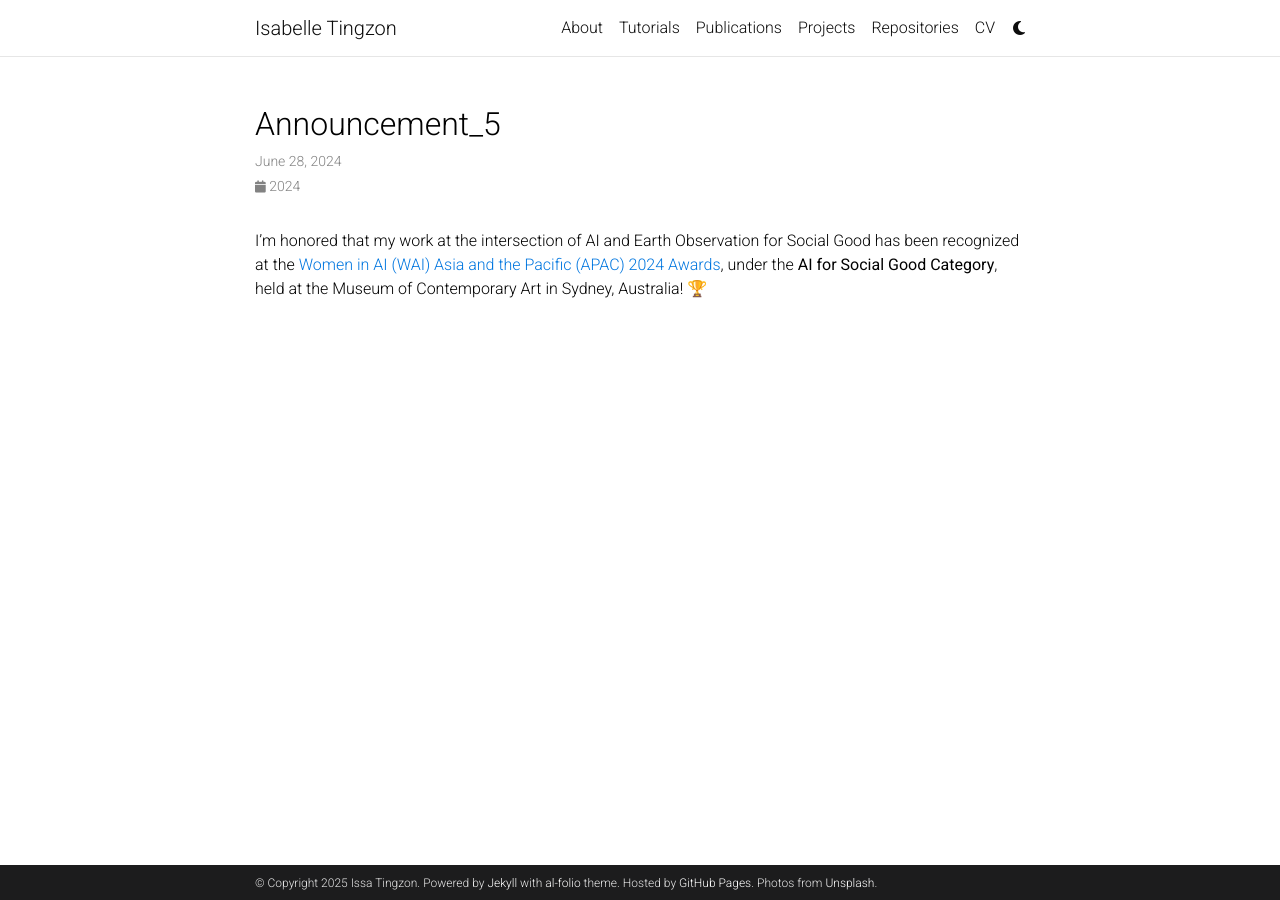
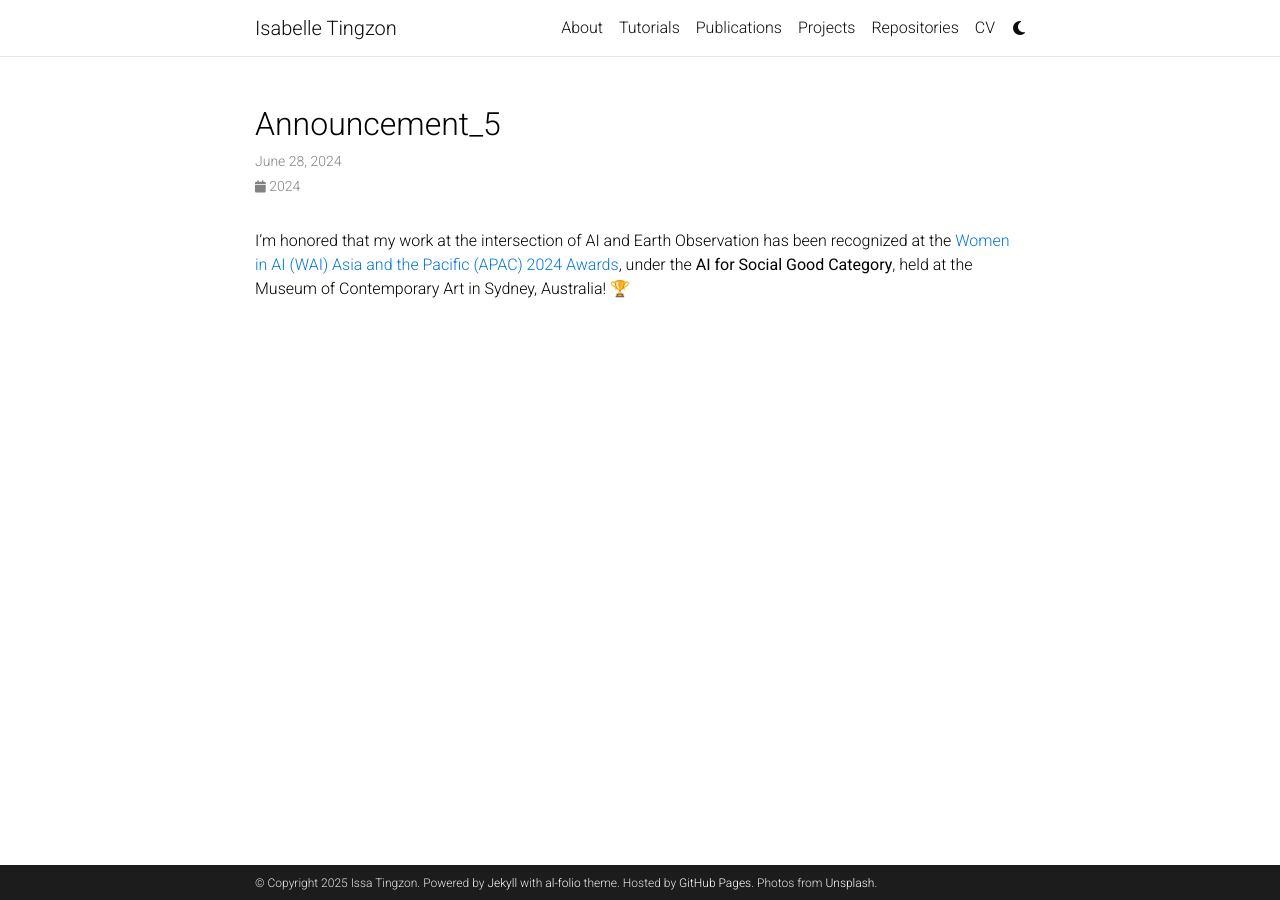
Before and after one commit to issa-tingzon/issa-tingzon.github.io, a Jekyll site: the page built from _news/announcement_5.md, in a window 1280 px wide. Built offline with Jekyll 4.4.1, drawn with Linux system fonts in a browser that asks for light colours; comment, search, counter and statistics services are not loaded; a style sheet for code colours, icons or effects is not loaded.

Commit message:
Update announcement_5.md

```diff
--- a/_news/announcement_5.md
+++ b/_news/announcement_5.md
@@ -5,4 +5,4 @@ inline: true
 related_posts: false
 ---
 
-I'm honored that my work at the intersection of AI and Earth Observation for Social Good has been recognized at the <a href="https://www.linkedin.com/posts/women-in-ai-asia-pacific-apac-_aiaustralia-artificialintelligence-machinelearning-activity-7214190359763910656-fN-V?utm_source=share&utm_medium=member_desktop&rcm=ACoAABctc-8BPMF67r0yW6IaRQDuVQWL0-QA_TQ">Women in AI (WAI) Asia and the Pacific (APAC) 2024 Awards</a>, under the <b>AI for Social Good Category</b>, held at the Museum of Contemporary Art in Sydney, Australia! 🏆
+I'm honored that my work at the intersection of AI and Earth Observation has been recognized at the <a href="https://www.linkedin.com/posts/women-in-ai-asia-pacific-apac-_aiaustralia-artificialintelligence-machinelearning-activity-7214190359763910656-fN-V?utm_source=share&utm_medium=member_desktop&rcm=ACoAABctc-8BPMF67r0yW6IaRQDuVQWL0-QA_TQ">Women in AI (WAI) Asia and the Pacific (APAC) 2024 Awards</a>, under the <b>AI for Social Good Category</b>, held at the Museum of Contemporary Art in Sydney, Australia! 🏆
```
